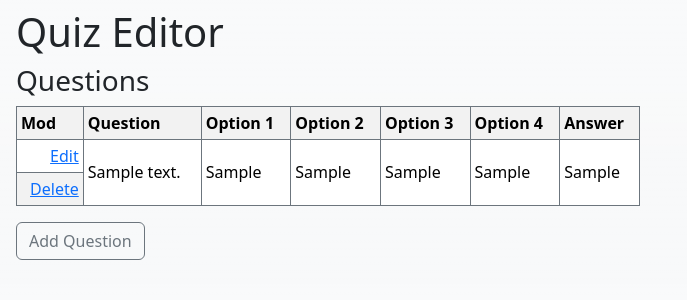
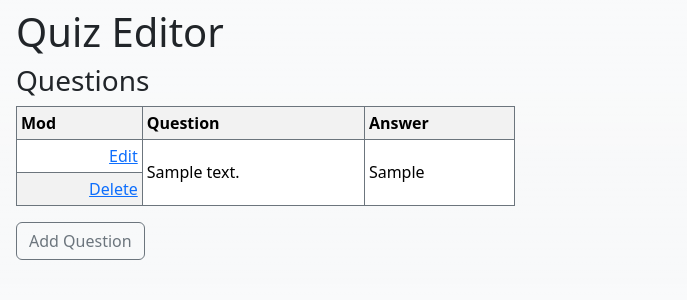
Before and after one commit to supernauth/quiz, a Django app: template quiz/quiz_app/templates/index.html in a window 1280 px wide. Shown: the top 300 px of the page, without its empty margins (0-687 px from the left). Run offline with Django 3.2, Linux system fonts and the light colour scheme; the template is opened without the code that fills it: most values are stand-ins (such as "Sample title", 1, 10 or a date in 2020).

Commit message:
Making the db simpler

```diff
--- a/quiz/quiz_app/templates/index.html
+++ b/quiz/quiz_app/templates/index.html
@@ -26,43 +26,27 @@
     <h3>Questions</h3>
     <table
       class="table table-striped table-bordered border-secondary table-sm"
-      style="width: 50%"
+      style="width: 40%"
     >
       <tr>
         <th>Mod</th>
         <th>Question</th>
-        <th>Option 1</th>
-        <th>Option 2</th>
-        <th>Option 3</th>
-        <th>Option 4</th>
         <th>Answer</th>
       </tr>
       {% for question in questions %}
       <tr>
-        <td align="right">
+        <td align="right" style="vertical-align: middle">
           <a href="question/update/{{ question.id }}">Edit</a>
         </td>
         <td rowspan="2" style="vertical-align: middle">
-          {{ question.question_text }}
-        </td>
-        <td rowspan="2" style="vertical-align: middle">
-          {{ question.option1 }}
-        </td>
-        <td rowspan="2" style="vertical-align: middle">
-          {{ question.option2 }}
-        </td>
-        <td rowspan="2" style="vertical-align: middle">
-          {{ question.option3 }}
-        </td>
-        <td rowspan="2" style="vertical-align: middle">
-          {{ question.option4 }}
+          {{ question.question_text|linebreaksbr }}
         </td>
         <td rowspan="2" style="vertical-align: middle">
           {{ question.correct_option }}
         </td>
       </tr>
       <tr>
-        <td align="right">
+        <td align="right" style="vertical-align: middle">
           <a href="question/delete/{{ question.id }}">Delete</a>
         </td>
       </tr>
```
Also changed, not shown: gui_v2.py (added, +60 -0 lines), quiz/quiz_app/templates/question.html (+1 -22 lines), quiz/quiz_app/views.py (+0 -8 lines), quiz/db.sqlite3.
